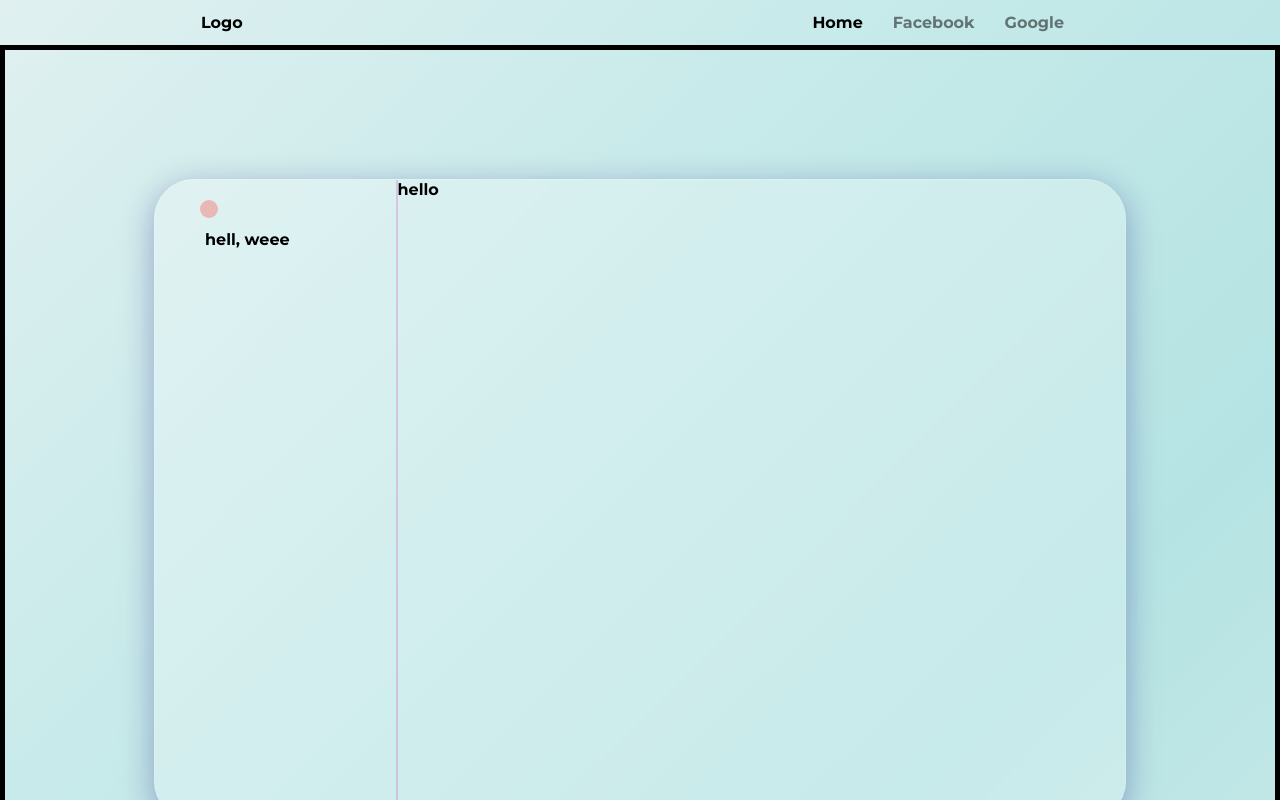
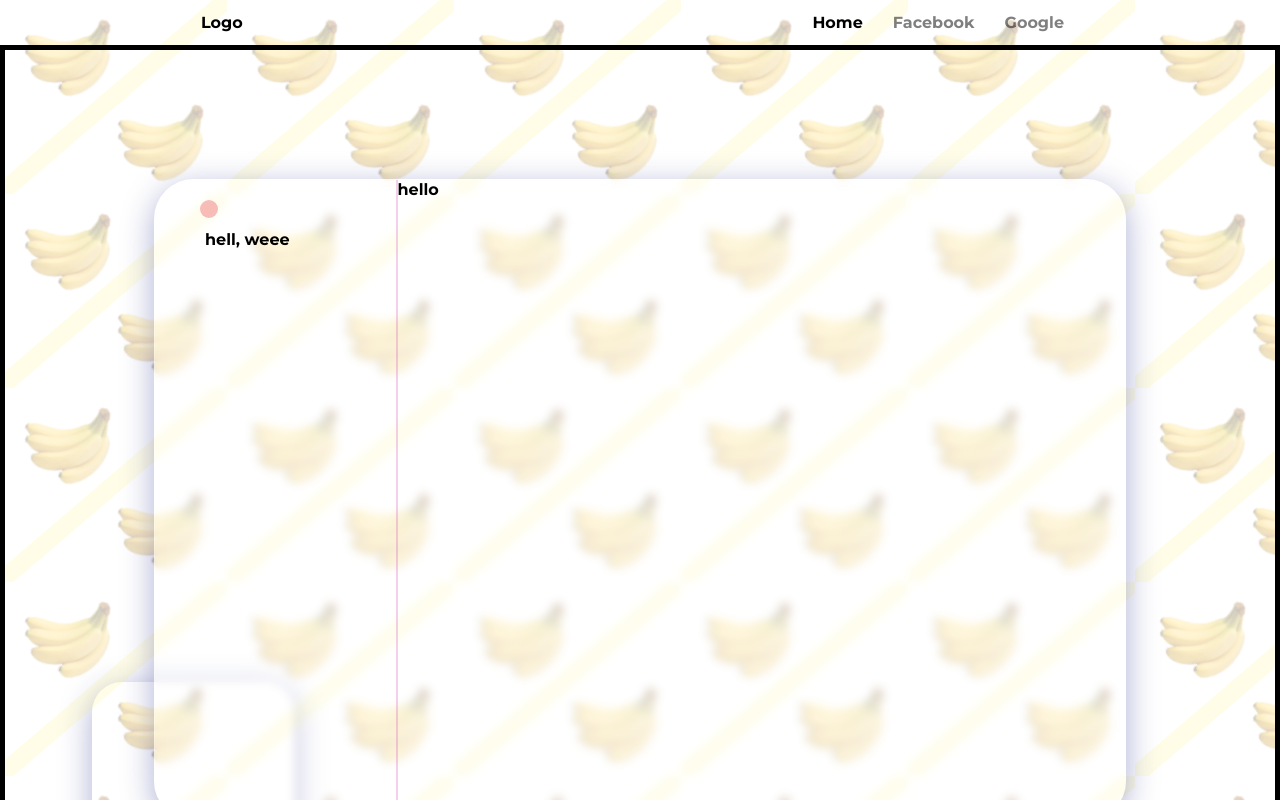
Before and after one commit to harryfung-kh/my-website, a React (Create React App) app: page /greeting in a window 1280 px wide. Shown: the top 800 px of the page. Built offline with nearby package versions, Linux system fonts and the light colour scheme.

Commit message:
change pseudo element for background to normal react funciton component

```diff
--- /dev/null
+++ b/src/Global/BackgroundMask.css
@@ -0,0 +1,8 @@
+.background_mask {
+    position: absolute;
+    top: 0px;
+    left: 0px;
+    z-index: 0;
+    opacity: 0.3;
+    background-image: url("../assets/repeat-banana.png");
+}
--- /dev/null
+++ b/src/Global/BackgroundMask.jsx
@@ -0,0 +1,21 @@
+import React from 'react';
+import './BackgroundMask.css';
+
+function BackgroundMask({ width, height, z }) {
+    let _z = z == null ? -1 : z;
+    const style = {
+        width: width,
+        height: height,
+        zIndex: _z
+    }
+
+
+
+    return (
+        <div className="background_mask"
+            style={style}>
+        </div>
+    );
+}
+
+export default BackgroundMask;
--- a/src/Global/Glassmorphism.css
+++ b/src/Global/Glassmorphism.css
@@ -7,16 +7,16 @@
         rgba(255, 255, 255, 0.4)
     );
     box-shadow: 0 8px 32px 0 rgba(31, 38, 135, 0.37);
-    backdrop-filter: blur(1px);
-    -webkit-backdrop-filter: blur(1px);
+    backdrop-filter: blur(4px);
+    -webkit-backdrop-filter: blur(4px);
     border: 1px solid rgba(255, 255, 255, 0.18);
 }
 
 .glass_white {
     background: rgba(255, 255, 255, 0.25);
     box-shadow: 0 8px 32px 0 rgba(31, 38, 135, 0.37);
-    backdrop-filter: blur(1px);
-    -webkit-backdrop-filter: blur(1px);
+    backdrop-filter: blur(4px);
+    -webkit-backdrop-filter: blur(4px);
     border-radius: 10px;
     border: 1px solid rgba(255, 255, 255, 0.18);
 }
--- a/src/Pages/Greeting/Greeting.css
+++ b/src/Pages/Greeting/Greeting.css
@@ -7,18 +7,6 @@
     grid-template-rows: minmax(auto, 35%) auto minmax(10%, auto);
     --background-minion: url("../../assets/minion-background.jpg");
     --background-banana: url("../../assets/repeat-banana.png");
-}
-
-#greeting::after {
-    content: "";
-    position: absolute;
-    top: 0px;
-    left: 0px;
-    width: 100vw;
-    height: 100vh;
-    background-image: var(--background-banana);
-    z-index: -1;
-    opacity: 0.3;
 }
 
 #greeting_title {
--- a/src/Pages/Greeting/Greeting.jsx
+++ b/src/Pages/Greeting/Greeting.jsx
@@ -2,7 +2,8 @@ import React from 'react';
 import './Greeting.css';
 import Glass from '../../Global/Glassmorphism';
 import Button from '../../Global/Button';
-import Glitch from '../../Global/Glitch'
+import Glitch from '../../Global/Glitch';
+import BackgroundMask from '../../Global/BackgroundMask';
 
 function Greeting() {
 
@@ -18,6 +19,7 @@ function Greeting() {
                     </Button>
                 </Glass>
             </Glass>
+            <BackgroundMask width={'100vw'} height={'100vh'} />
         </div>
     );
 }
--- a/src/Pages/MainPage/MainPage.css
+++ b/src/Pages/MainPage/MainPage.css
@@ -6,7 +6,10 @@
     grid-template-rows: auto 1fr auto;
     --background-minion: url("../../assets/minion-background.jpg");
     --background-banana: url("../../assets/repeat-banana.png");
-    background: linear-gradient(135deg, hsl(180, 35%, 91%), hsl(180, 45%, 85%), hsl(180, 45%, 80%), hsl(180, 40%, 87%));
+    /* background: linear-gradient(135deg, hsl(180, 35%, 91%), hsl(180, 45%, 85%), hsl(180, 45%, 80%), hsl(180, 40%, 87%)); */
+}
+
+#header {
 }
 
 #content {
@@ -16,3 +19,15 @@
 #footer {
     border: 5px solid black;
 }
+
+/* .main_grid_container::after {
+    content: "";
+    position: absolute;
+    top: 0px;
+    left: 0px;
+    width: 100%;
+    z-index: 0;
+    height: 200vh;
+    background-image: var(--background-banana);
+    opacity: 0.3;
+} */
--- a/src/Pages/MainPage/MainPage.jsx
+++ b/src/Pages/MainPage/MainPage.jsx
@@ -1,14 +1,26 @@
-import React from 'react';
+import React, { useEffect, useState, useRef } from 'react';
 import './MainPage.css'
 import Header from './Header'
 import Footer from './Footer'
 import Content from './Content'
+import BackgroundMask from '../../Global/BackgroundMask'
+
 function MainPage() {
+    const mainContainerRef = useRef(null);
+    const [size, setSize] = useState({ w: 0, h: 0 })
+    useEffect(() => {
+        setSize({
+            w: mainContainerRef.current.offsetWidth,
+            h: mainContainerRef.current.offsetHeight
+        })
+    }, [])
+
     return (
-        <div id="main" className="main_grid_container">
+        <div id="main" className="main_grid_container" ref={mainContainerRef}>
             <Header />
             <Content />
             <Footer />
+            <BackgroundMask width={size.w} height={size.h} />
         </div>
     );
 }
```
